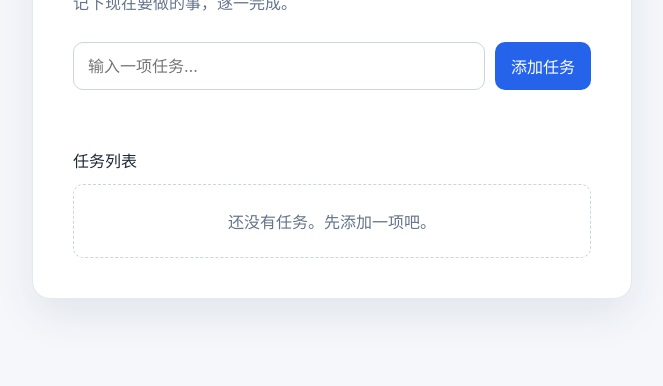
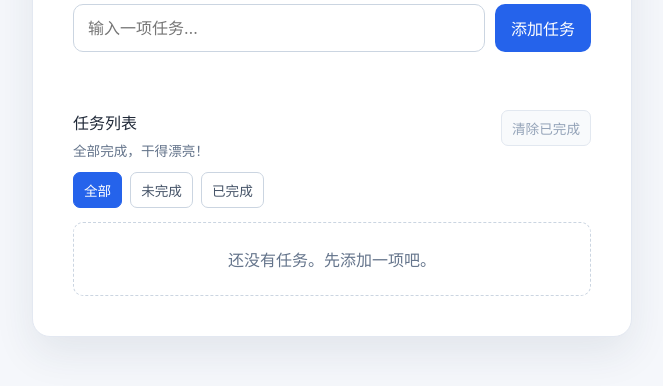
Before and after one commit to andyxman/todo-list, a website built with Vite: page index.html in a window 1280 px wide. Shown: the part 322-708 px from the top of the page, without its empty margins (308-971 px from the left). Built offline with nearby package versions, Linux system fonts and the light colour scheme.

Commit message:
Add task filtering and completed-task cleanup

```diff
--- a/index.html
+++ b/index.html
@@ -29,7 +29,18 @@
         <p id="form-error" class="form-error" role="alert" aria-live="polite"></p>
 
         <section class="todo-section" aria-labelledby="todo-list-title">
-          <h2 id="todo-list-title">任务列表</h2>
+          <div class="todo-section-header">
+            <div>
+              <h2 id="todo-list-title">任务列表</h2>
+              <p id="remaining-count" class="remaining-count" aria-live="polite"></p>
+            </div>
+            <button id="clear-completed" class="clear-completed" type="button">清除已完成</button>
+          </div>
+          <div class="todo-filters" role="group" aria-label="筛选任务">
+            <button class="filter-button filter-button--active" type="button" data-filter="all" aria-pressed="true">全部</button>
+            <button class="filter-button" type="button" data-filter="active" aria-pressed="false">未完成</button>
+            <button class="filter-button" type="button" data-filter="completed" aria-pressed="false">已完成</button>
+          </div>
           <ul id="todo-list" class="todo-list" aria-live="polite"></ul>
           <p id="empty-state" class="empty-state">还没有任务。先添加一项吧。</p>
         </section>
--- a/src/main.js
+++ b/src/main.js
@@ -7,15 +7,47 @@ const input = document.querySelector('#todo-input');
 const errorMessage = document.querySelector('#form-error');
 const todoList = document.querySelector('#todo-list');
 const emptyState = document.querySelector('#empty-state');
+const remainingCount = document.querySelector('#remaining-count');
+const clearCompletedButton = document.querySelector('#clear-completed');
+const filterButtons = document.querySelectorAll('[data-filter]');
 
 let todos = loadTodos();
 let editingTodoId = null;
+let currentFilter = 'all';
+
+function getVisibleTodos() {
+  if (currentFilter === 'active') {
+    return todos.filter((todo) => !todo.completed);
+  }
+
+  if (currentFilter === 'completed') {
+    return todos.filter((todo) => todo.completed);
+  }
+
+  return todos;
+}
 
 function renderTodos() {
   todoList.replaceChildren();
-  emptyState.hidden = todos.length > 0;
+  const visibleTodos = getVisibleTodos();
+  const incompleteCount = todos.filter((todo) => !todo.completed).length;
 
-  for (const todo of todos) {
+  emptyState.hidden = visibleTodos.length > 0;
+  emptyState.textContent = todos.length === 0
+    ? '还没有任务。先添加一项吧。'
+    : '没有符合当前筛选条件的任务。';
+  remainingCount.textContent = incompleteCount === 0
+    ? '全部完成，干得漂亮！'
+    : `还有 ${incompleteCount} 项未完成`;
+  clearCompletedButton.disabled = !todos.some((todo) => todo.completed);
+
+  for (const button of filterButtons) {
+    const isActive = button.dataset.filter === currentFilter;
+    button.classList.toggle('filter-button--active', isActive);
+    button.setAttribute('aria-pressed', String(isActive));
+  }
+
+  for (const todo of visibleTodos) {
     const item = document.createElement('li');
     item.className = 'todo-item';
     item.classList.toggle('todo-item--completed', todo.completed);
@@ -169,6 +201,21 @@ todoList.addEventListener('submit', (event) => {
   }
 });
 
+filterButtons.forEach((button) => {
+  button.addEventListener('click', () => {
+    currentFilter = button.dataset.filter;
+    editingTodoId = null;
+    renderTodos();
+  });
+});
+
+clearCompletedButton.addEventListener('click', () => {
+  todos = todos.filter((todo) => !todo.completed);
+  saveTodos(todos);
+  editingTodoId = null;
+  renderTodos();
+});
+
 renderTodos();
 
 if ('serviceWorker' in navigator) {
--- a/src/style.css
+++ b/src/style.css
@@ -44,7 +44,16 @@ h1 { margin: 0; font-size: clamp(2rem, 6vw, 2.6rem); letter-spacing: -0.045em; }
 button:focus-visible, .complete-checkbox:focus-visible { outline: 3px solid rgb(37 99 235 / 30%); outline-offset: 2px; }
 
 .todo-section { margin-top: 30px; }
+.todo-section-header { display: flex; align-items: start; justify-content: space-between; gap: 16px; margin-bottom: 12px; }
 h2 { margin: 0 0 12px; font-size: 1rem; }
+.remaining-count { margin: -6px 0 0; color: #64748b; font-size: 0.85rem; }
+.todo-filters { display: flex; gap: 8px; margin: 0 0 14px; }
+.filter-button, .clear-completed { padding: 7px 10px; border: 1px solid #cbd5e1; border-radius: 7px; color: #475569; background: #fff; font: inherit; font-size: 0.85rem; cursor: pointer; }
+.filter-button:hover, .clear-completed:hover:not(:disabled) { background: #f1f5f9; }
+.filter-button--active { color: #fff; background: #2563eb; border-color: #2563eb; font-weight: 700; }
+.filter-button--active:hover { background: #1d4ed8; }
+.clear-completed { color: #b91c1c; border-color: #fecaca; }
+.clear-completed:disabled { color: #94a3b8; border-color: #e2e8f0; background: #f8fafc; cursor: not-allowed; }
 .todo-list { display: grid; gap: 8px; padding: 0; margin: 0; list-style: none; }
 .todo-item { display: flex; align-items: center; gap: 12px; padding: 9px 10px; background: #f8fafc; border: 1px solid #e2e8f0; border-radius: 10px; }
 .complete-checkbox { flex: none; width: 18px; height: 18px; accent-color: #2563eb; cursor: pointer; }
@@ -69,6 +78,8 @@ h2 { margin: 0 0 12px; font-size: 1rem; }
   .todo-app { padding: 28px 20px; }
   .todo-form { flex-direction: column; }
   .todo-form button { width: 100%; }
+  .todo-section-header { align-items: flex-start; }
+  .todo-filters { flex-wrap: wrap; }
   .todo-item { align-items: flex-start; flex-wrap: wrap; }
   .todo-content { min-width: calc(100% - 30px); }
   .todo-actions { width: 100%; margin-left: 30px; }
```
Also changed, not shown: docs/ACCEPTANCE.md (+2 -0 lines), docs/ROADMAP.md (+7 -0 lines), tests/main.test.js (+47 -0 lines).
